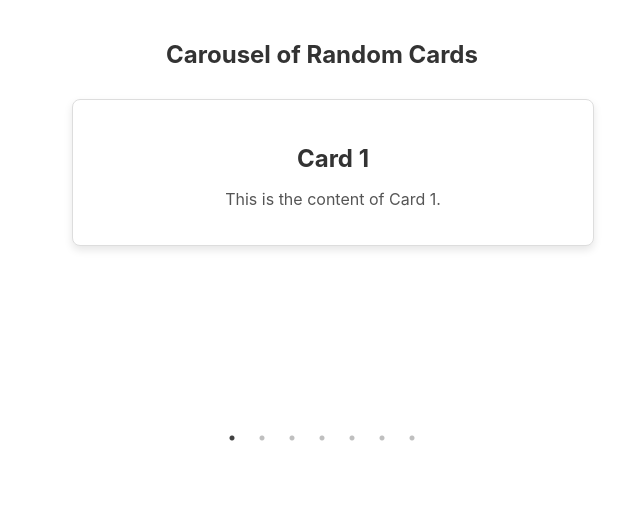
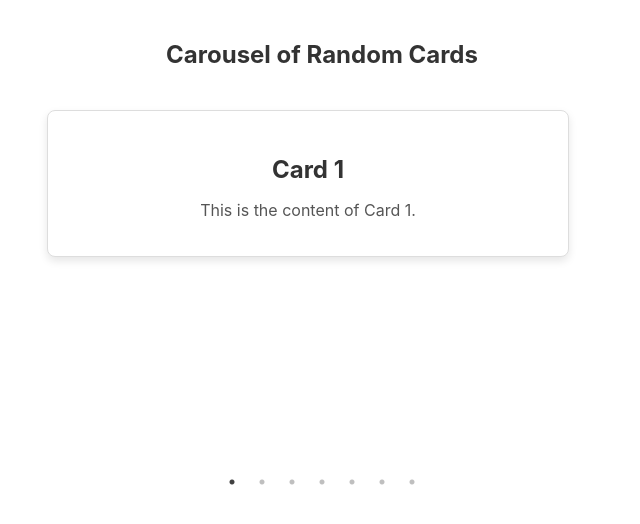
Before and after one commit to barrett38/Timed-Carousel, a React (Create React App) app: page / in a window 1280 px wide. Shown: the top 524 px of the page, without its empty margins (318-958 px from the left). Built offline with nearby package versions, Linux system fonts and the light colour scheme.

Commit message:
Adjusting Carousel

```diff
--- a/src/components/Carousel/Carousel.css
+++ b/src/components/Carousel/Carousel.css
@@ -19,7 +19,7 @@
 }
 
 .slick-slide {
-  padding: 10px;
+  padding: 1px;
 }
 
 .slick-prev,
@@ -33,12 +33,13 @@
 
 .carousel-container {
   max-width: 600px; /* Adjust the max-width as needed */
-  margin: 0 auto; /* Center the carousel container */
+  margin: 0 auto;
 }
 
 .carousel-slide {
   display: flex;
   justify-content: center;
+  padding: 20px;
 }
 
 .card {
```
